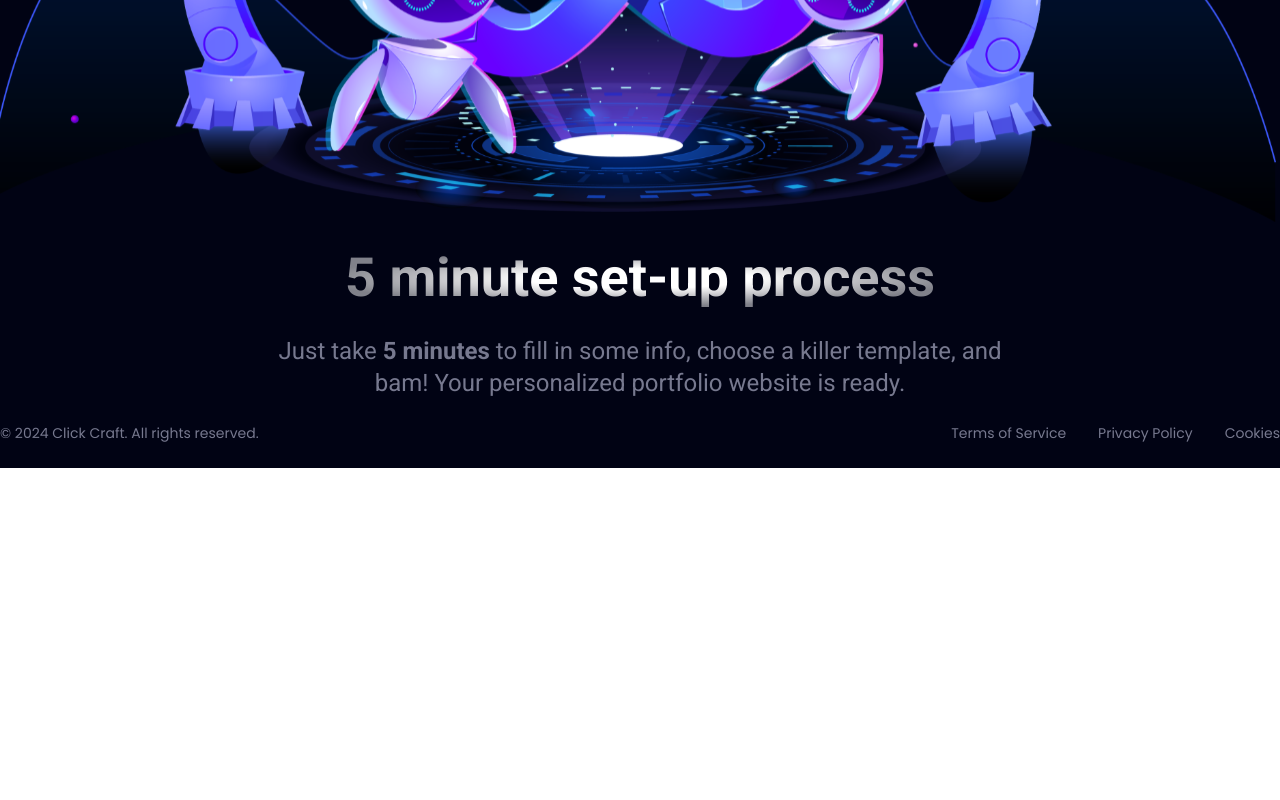
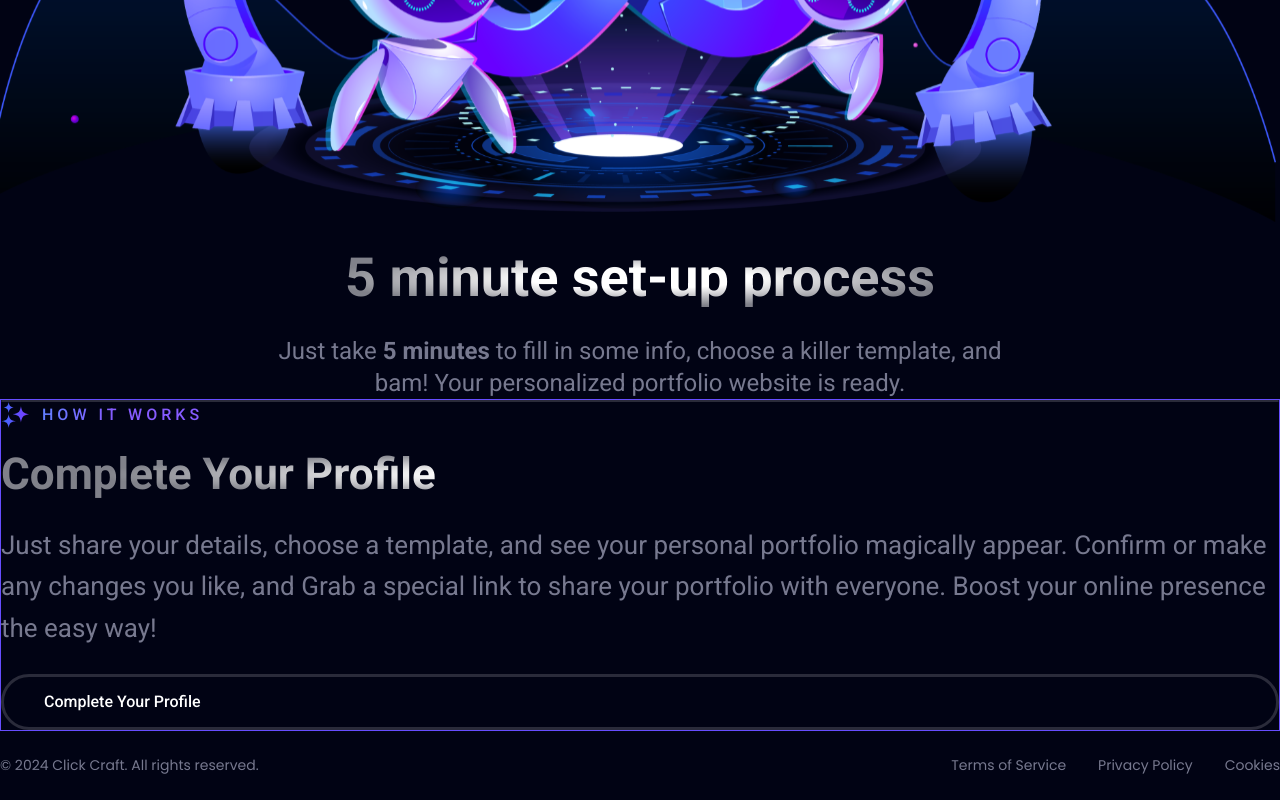
Before and after one commit to NigarAsadova/ClickCraft, a React (Vite) app: page / in a window 1280 px wide. Shown: the part 790-1590 px from the top of the page. Before the commit the page ends 1258 px from the top, so only its background shows below. Built offline with nearby package versions, Linux system fonts and the light colour scheme.

Commit message:
Add "5 minute setup process" part of Home page and its content

```diff
--- a/src/components/Home/SetUp.jsx
+++ b/src/components/Home/SetUp.jsx
@@ -1,5 +1,7 @@
 import SectionTitle from "../SectionTitle";
-
+import Button from "../Button";
+import star from "../../assets/icons/stars.svg";
+import saly from "../../assets/imgs/Saly-13.svg";
 const SetUp = () => {
     return (
         <div>
@@ -7,7 +9,20 @@ const SetUp = () => {
                 <SectionTitle title="5 minute set-up process" />
                 <p className="font-normal text-2xl text-center text-[#77798F]">Just take <span className="font-bold">5 minutes</span> to fill in some info, choose a killer template, and bam! Your personalized portfolio website is ready.</p>
             </div>
-
+            <div className="border border-[#664DFF]">
+                <div className="border border-[#2A2B3A] rounded-[50px]">
+                    <img src="" alt="" />
+                </div>
+                <div>
+                    <div className="flex items-center gap-3 mb-5">
+                        <div><img src={star} alt="stars" /></div>
+                        <span className="bg-custom-blue-gradient bg-clip-text text-transparent text-base font-medium uppercase tracking-[0.25em] ">How It Works</span>
+                    </div>
+                    <h3 className="font-bold text-[44px] leading-[52.8px] bg-custom-white-gradient bg-clip-text text-transparent">Complete Your Profile</h3>
+                    <p className="my-6 font-normal text-[26px] text-[#77798F] leading-[41.6px]"> Just share your details, choose a template, and see your personal portfolio magically appear. Confirm or make any changes you like, and  Grab a special link to share your portfolio with everyone. Boost your online presence the easy way!</p>
+                    <Button text="Complete Your Profile" />
+                </div>
+            </div>
         </div>
      );
 }
```
Also changed, not shown: 1 other file (tests, documents, lock files or other folders).
